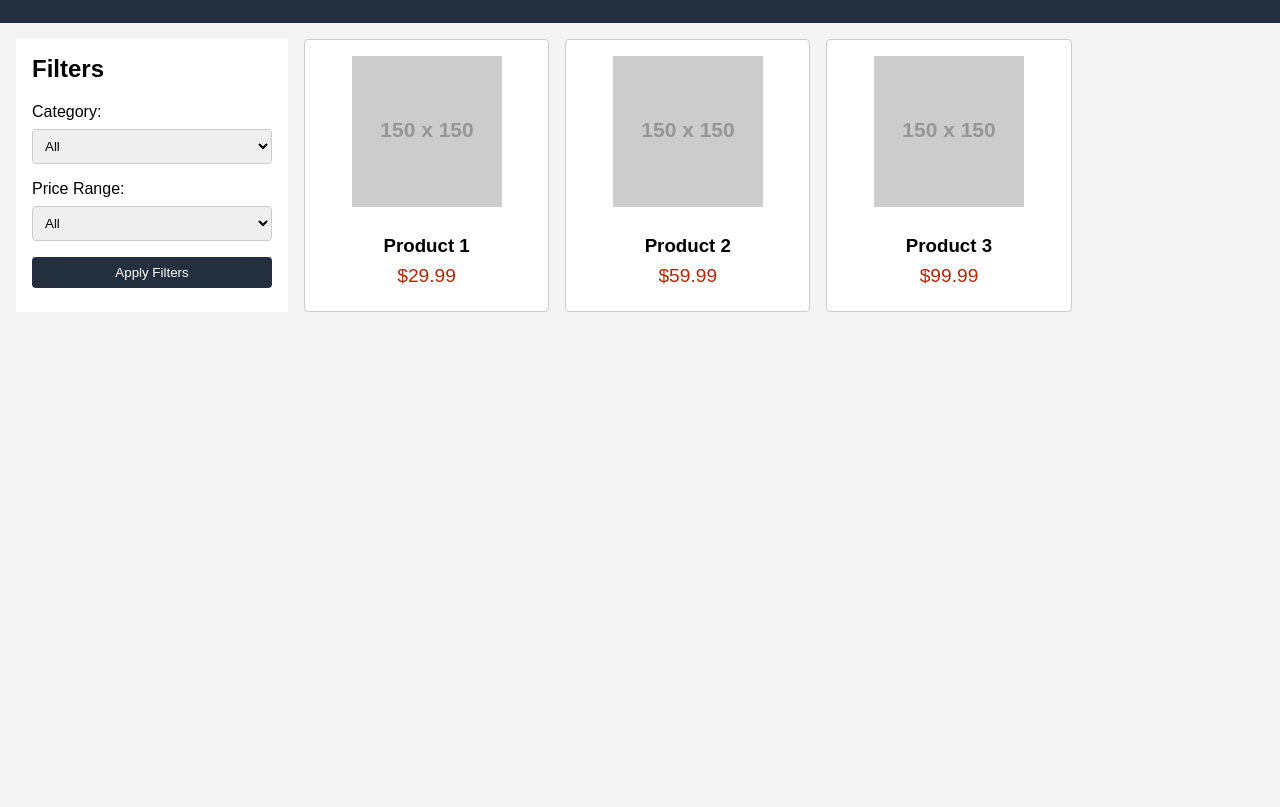
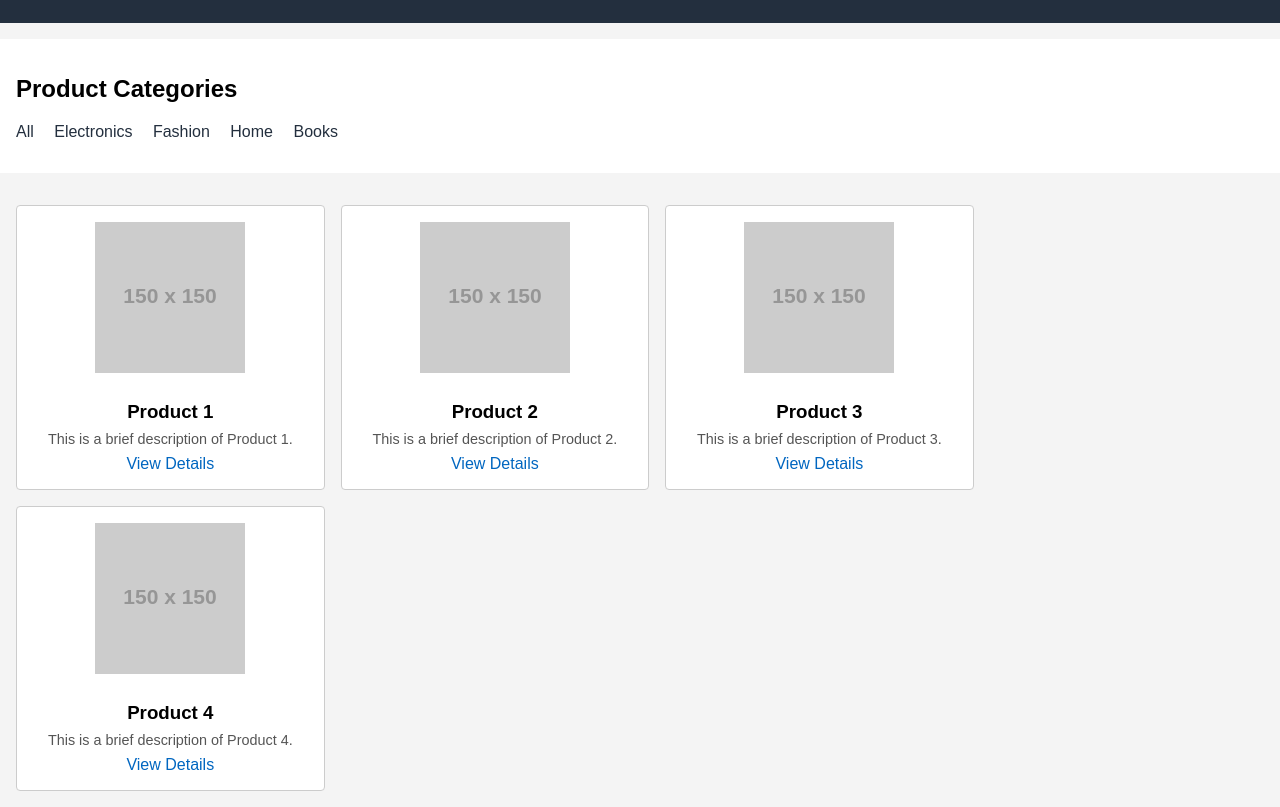
Before and after one commit to nirmalnishith/Growwup-Project-1-, a plain HTML site: page index.html in a window 1280 px wide. Shown: the part 89-896 px from the top of the page. Before the commit the page ends 800 px from the top, so only its background shows below. Drawn offline with Linux system fonts and the light colour scheme; placeholder pictures from the web are drawn by us.

Commit message:
Project-2

```diff
--- a/index.html
+++ b/index.html
@@ -3,57 +3,110 @@
 <head>
     <meta charset="UTF-8">
     <meta name="viewport" content="width=device-width, initial-scale=1.0">
-    <title>Product Listing Page</title>
-    <link rel="stylesheet" href="styles.css">
+    <title>Simple Product Catalog</title>
+    <style>
+        body {
+            font-family: Arial, sans-serif;
+            margin: 0;
+            padding: 0;
+            background-color: #f4f4f4;
+        }
+        header {
+            background-color: #232f3e;
+            color: #fff;
+            padding: 1rem;
+            text-align: center;
+        }
+        .categories {
+            background-color: #fff;
+            padding: 1rem;
+            margin: 1rem 0;
+        }
+        .categories ul {
+            list-style: none;
+            padding: 0;
+        }
+        .categories ul li {
+            display: inline;
+            margin-right: 1rem;
+        }
+        .categories ul li a {
+            text-decoration: none;
+            color: #232f3e;
+        }
+        .product-list {
+            display: flex;
+            flex-wrap: wrap;
+            gap: 1rem;
+            padding: 1rem;
+        }
+        .product-card {
+            background-color: #fff;
+            border: 1px solid #ccc;
+            border-radius: 4px;
+            width: 22%;
+            padding: 1rem;
+            text-align: center;
+        }
+        .product-card img {
+            max-width: 100%;
+            border-bottom: 1px solid #ccc;
+            margin-bottom: 1rem;
+        }
+        .product-card h3 {
+            margin: 0.5rem 0;
+        }
+        .product-card p {
+            color: #555;
+            font-size: 0.9rem;
+            margin: 0.5rem 0;
+        }
+        .product-card a {
+            color: #0066c0;
+            text-decoration: none;
+        }
+    </style>
 </head>
 <body>
     <header>
-        <h1>My E-commerce Store</h1>
+        <h1>My Online Store</h1>
     </header>
-    <main>
-        <aside class="filters">
-            <h2>Filters</h2>
-            <form id="filterForm">
-                <div class="filter-group">
-                    <label for="category">Category:</label>
-                    <select id="category" name="category">
-                        <option value="all">All</option>
-                        <option value="electronics">Electronics</option>
-                        <option value="fashion">Fashion</option>
-                        <option value="home">Home</option>
-                    </select>
-                </div>
-                <div class="filter-group">
-                    <label for="priceRange">Price Range:</label>
-                    <select id="priceRange" name="priceRange">
-                        <option value="all">All</option>
-                        <option value="0-50">$0 - $50</option>
-                        <option value="50-100">$50 - $100</option>
-                        <option value="100-200">$100 - $200</option>
-                        <option value="200+">$200+</option>
-                    </select>
-                </div>
-                <button type="submit">Apply Filters</button>
-            </form>
-        </aside>
-        <section class="products">
+    <section class="categories">
+        <h2>Product Categories</h2>
+        <ul>
+            <li><a href="#">All</a></li>
+            <li><a href="#">Electronics</a></li>
+            <li><a href="#">Fashion</a></li>
+            <li><a href="#">Home</a></li>
+            <li><a href="#">Books</a></li>
+        </ul>
+    </section>
+    <section class="product-list">
         <div class="product-card">
             <img src="https://via.placeholder.com/150" alt="Product 1">
             <h3>Product 1</h3>
-                <p>$29.99</p>
+            <p>This is a brief description of Product 1.</p>
+            <a href="#">View Details</a>
         </div>
         <div class="product-card">
             <img src="https://via.placeholder.com/150" alt="Product 2">
             <h3>Product 2</h3>
-                <p>$59.99</p>
+            <p>This is a brief description of Product 2.</p>
+            <a href="#">View Details</a>
         </div>
         <div class="product-card">
             <img src="https://via.placeholder.com/150" alt="Product 3">
             <h3>Product 3</h3>
-                <p>$99.99</p>
+            <p>This is a brief description of Product 3.</p>
+            <a href="#">View Details</a>
+        </div>
+        <div class="product-card">
+            <img src="https://via.placeholder.com/150" alt="Product 4">
+            <h3>Product 4</h3>
+            <p>This is a brief description of Product 4.</p>
+            <a href="#">View Details</a>
         </div>
         <!-- Add more product cards as needed -->
     </section>
-    </main>
 </body>
 </html>
```
Lines whose indentation alone changed are shown as unchanged.
